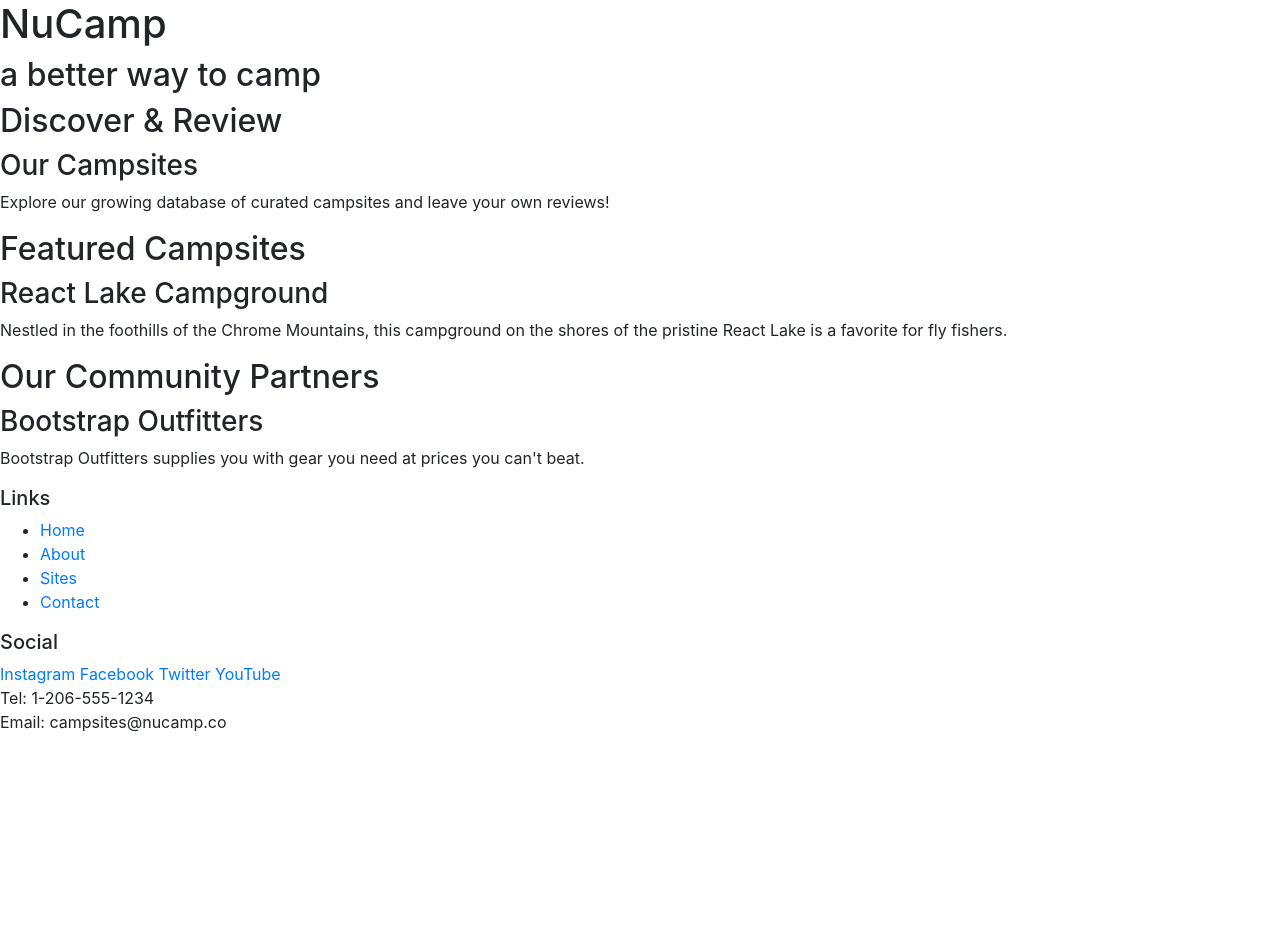
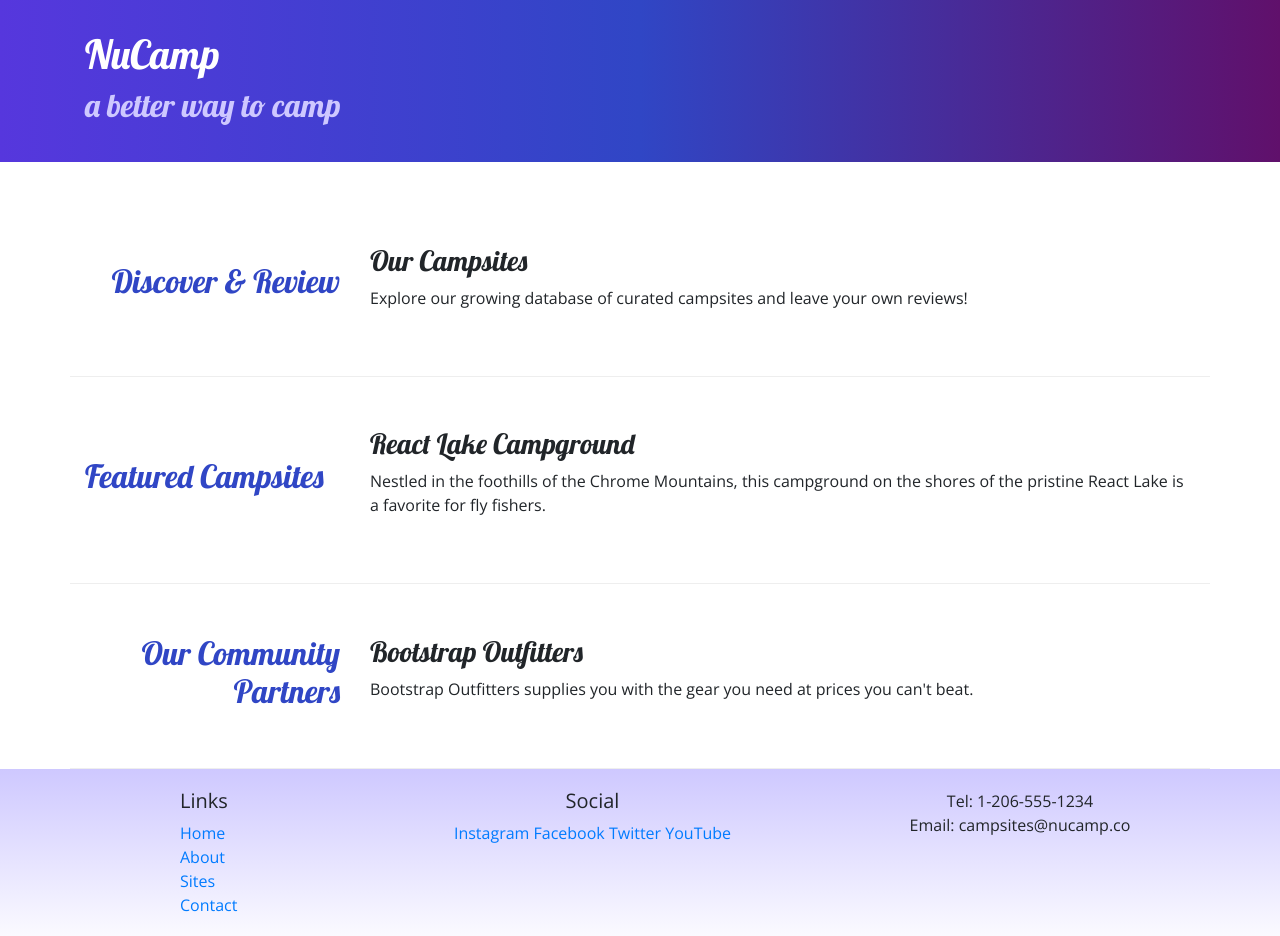
Before and after one commit to desmoquak/nucampsite, a website: page index.html in a window 1280 px wide. Before the commit the page ends 800 px from the top, so only its background shows below. Drawn offline with nearby package versions, Linux system fonts and the light colour scheme.

Commit message:
Adding Custom Styles

```diff
--- /dev/null
+++ b/css/styles.css
@@ -0,0 +1,32 @@
+body {
+  font-family: "Open Sans", sans-serif;
+}
+
+h1, h2, h3  {
+  font-family: "Lobster", cursive;
+}
+
+h2  {
+  color:#3046C5;
+}
+
+header h2 {
+  color: #CEC8FF;
+}
+
+footer {
+  background-image: linear-gradient(#CEC8FF, white);
+  padding: 20px 0;
+}
+
+.jumbotron {
+  padding: 30px;
+  background-image: linear-gradient(to right, #5637DD, #3046C5, #60106B);
+  color: white;
+}
+
+.row-content {
+  padding: 50px 0;
+  border-bottom: 1px ridge;
+  min height: 200px;
+}
--- a/index.html
+++ b/index.html
@@ -1,72 +1,97 @@
 <!DOCTYPE html>
 <html lang="en">
-
   <head>
     <!-- Required meta tags always come first -->
     <meta charset="utf-8" />
     <meta name="viewport" content="width=device-width, initial-scale=1" />
     <!-- Bootstrap CSS -->
-<link rel="stylesheet" href="node_modules/bootstrap/dist/css/bootstrap.min.css" />
+    <link
+      rel="stylesheet"
+      href="node_modules/bootstrap/dist/css/bootstrap.min.css"
+    />
+    <!-- Additional CSS must be placed after Bootstrap CSS -->
+    <link rel="stylesheet" href="https://fonts.googleapis.com/css?family=Lobster|Open+Sans" />
+    <link rel="stylesheet" href="css/styles.css" />
 
 
     <title>NuCamp: A Better Way To Camp</title>
   </head>
 
   <body>
-
-    <header>
-        <div>
+    <header class="jumbotron jumbotron-fluid">
+      <div class="container">
+          <div class="row">
+              <div class="col">
                   <h1>NuCamp</h1>
                   <h2>a better way to camp</h2>
               </div>
+          </div>
+      </div>
   </header>
 
-    <div>
-        <h2>Discover & Review</h2>
+  <div class="container">
+    <div class="row row-content align-items-center">
+        <div class="col-sm-4 col-md-3">
+            <h2 class="text-sm-right">Discover & Review</h2>
+        </div>
+        <div class="col">
             <h3>Our Campsites</h3>
             <p>Explore our growing database of curated campsites and leave your own reviews!</p>
         </div>
+    </div>
 
-    <div>
+    <div class="row row-content align-items-center">
+        <div class="col-sm-4 col-md-3">
             <h2>Featured Campsites</h2>
+        </div>
+        <div class="col">
             <h3>React Lake Campground</h3>
         <p>Nestled in the foothills of the Chrome Mountains, this campground on the shores of the pristine React Lake is a favorite for fly fishers.</p>
      </div>
-
-    <div>
-        <h2>Our Community Partners</h2>
-        <h3>Bootstrap Outfitters</h3>
-        <p>Bootstrap Outfitters supplies you with gear you need at prices you can't beat.</p>
     </div>
 
+    <div class="row row-content align-items-center">
+        <div class="col-sm-4 col-md-3">
+            <h2 class="text-sm-right">Our Community Partners</h2>
+        </div>
+        <div class="col">
+            <h3>Bootstrap Outfitters</h3>
+        <p>Bootstrap Outfitters supplies you with the gear you need at prices you can't beat.</p>
+        </div>
+    </div>
+</div>
+
+        <!--Footer-->
+
         <footer>
-        <div>
+          <div class="container">
+              <div class="row">
+                  <div class="col-4 col-sm-2 offset-1">
                       <h5>Links</h5>
-            <ul>
+                  <ul class="list-unstyled">
                           <li><a href="#">Home</a></li>
                           <li><a href="#">About</a></li>
                           <li><a href="#">Sites</a></li>
                           <li><a href="#">Contact</a></li>
                       </ul>
                   </div>
-        <div>
+                  <div class="col-6 col-sm-5 text-center">
                     <h5>Social</h5>
                       <a href="http://instagram.com/">Instagram</a>
                       <a href="http://facebook.com/">Facebook</a>
                       <a href="http://twitter.com/">Twitter</a>
                       <a href="http://youtube.com/">YouTube</a>
                   </div>
-        <div>
+                  <div class="col-sm-4 text-center">
                       Tel: 1-206-555-1234<br />
                       Email: campsites@nucamp.co
+                  </div>
+             </div>
           </div>
       </footer>
     <!-- jQuery must come first, then Popper.js, then the Bootstrap JavaScript plugins.-->
     <script src="node_modules/jquery/dist/jquery.slim.min.js"></script>
     <script src="node_modules/popper.js/dist/umd/popper.min.js"></script>
     <script src="node_modules/bootstrap/dist/js/bootstrap.min.js"></script>
-
-
   </body>
-
 </html>
```
Also changed, not shown: README.md (added). Lines whose indentation alone changed are shown as unchanged.
